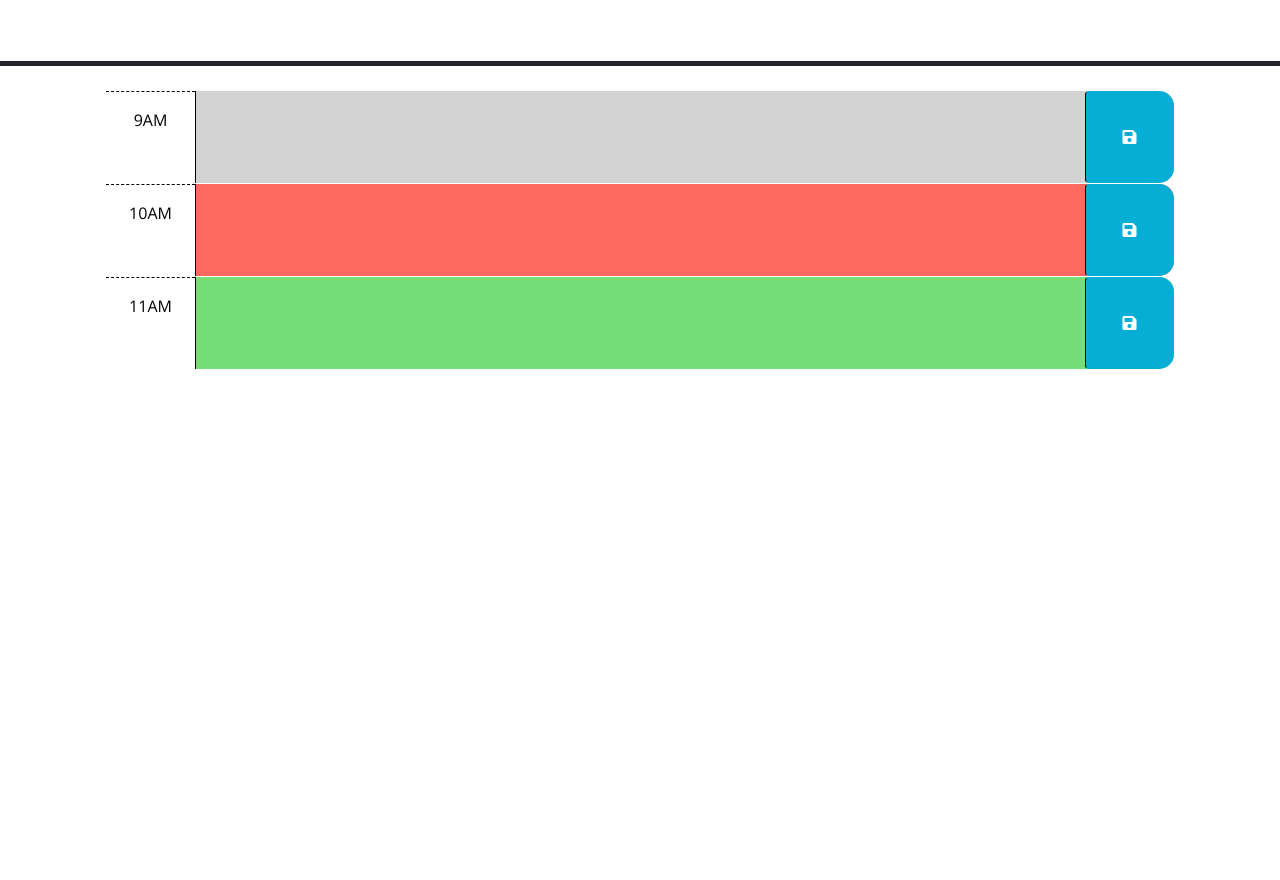
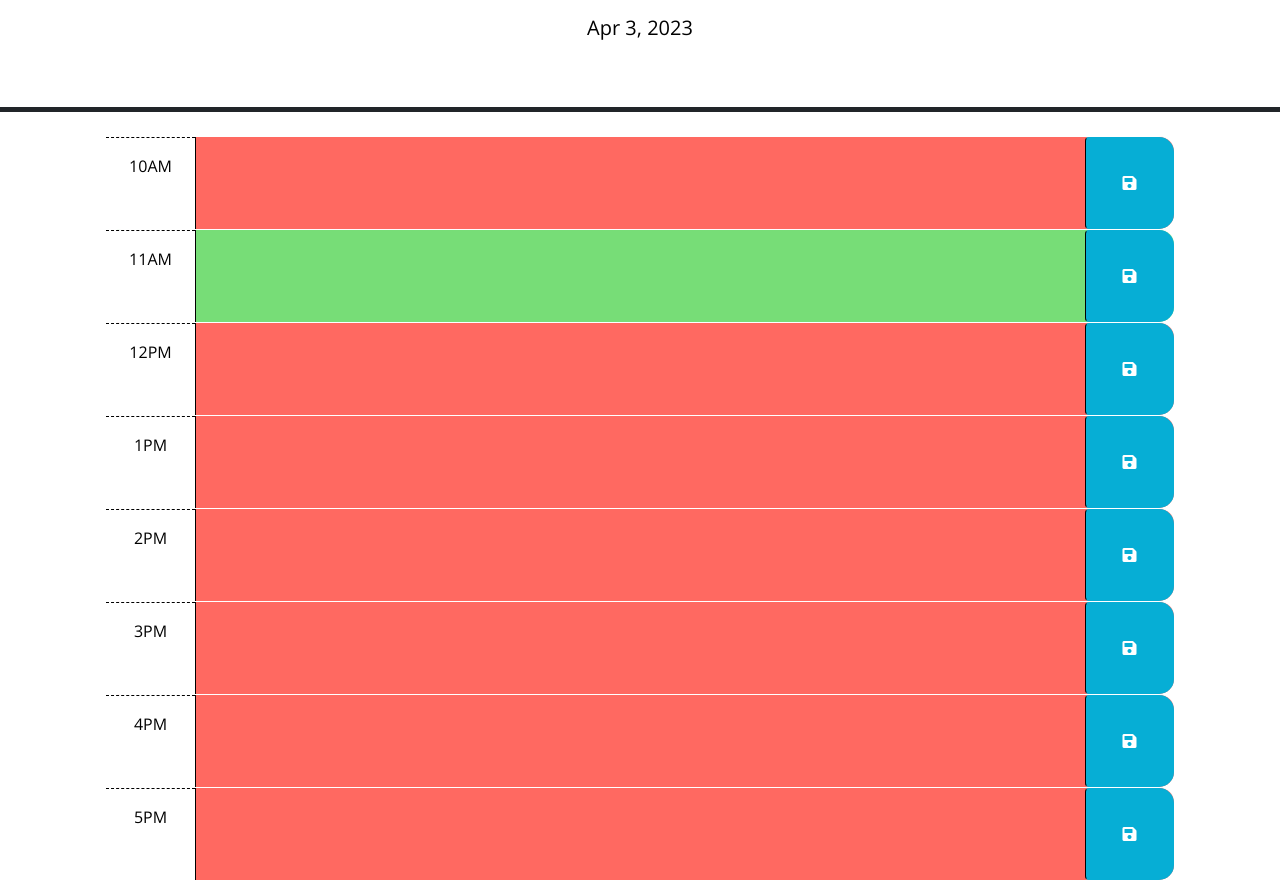
Before and after one commit to msapiandante/work-day-scheduler, a plain HTML site: page index.html in a window 1280 px wide. Shown: the part 166-1046 px from the top of the page. Before the commit the page ends 800 px from the top, so only its background shows below. Drawn offline with nearby package versions, Linux system fonts and the light colour scheme; files that its build step writes are made by us from their sources.

Commit message:
continued to debug jS

```diff
--- a/assets/script.js
+++ b/assets/script.js
@@ -1,23 +1,18 @@
-// Wrap all code that interacts with the DOM in a call to jQuery to ensure that
-// the code isn't run until the browser has finished rendering all the elements
-// in the html.
-$(function () {
-    // TODO: Add a listener for click events on the save button. This code should
-    // use the id in the containing time-block as a key to save the user input in
-    // local storage. HINT: What does `this` reference in the click listener
-    // function? How can DOM traversal be used to get the "hour-x" id of the
-    // time-block containing the button that was clicked? How might the id be
-    // useful when saving the description in local storage?
-    //
-    // TODO: Add code to apply the past, present, or future class to each time
-    // block by comparing the id to the current hour. HINTS: How can the id
-    // attribute of each time-block be used to conditionally add or remove the
-    // past, present, and future classes? How can Day.js be used to get the
-    // current hour in 24-hour time?
-    //
-    // TODO: Add code to get any user input that was saved in localStorage and set
-    // the values of the corresponding textarea elements. HINT: How can the id
-    // attribute of each time-block be used to do this?
-    //
-    // TODO: Add code to display the current date in the header of the page.
-  });
+var today = dayjs();
+$('#currentDay').text(today.format('MMM D, YYYY'));
+
+var calendarEvent= document.querySelector("hour");
+var button = document.querySelectorAll("#button");
+
+button.addEventListener("click", saveEvents());
+
+function saveEvents(){
+    localStorage.setItem("calendarEvent", JSON.stringify(calendarEvent))
+};
+  function showEvents() {
+  localStorage.getItem("calendarEvent",JSON.stringify(calendarEvent)
+
+  )};
+
+  saveEvents();
+  showEvents();
--- a/assets/style.css
+++ b/assets/style.css
@@ -29,7 +29,11 @@
     color: #000000;
     border-top: 1px dashed #000000;
   }
-
+  .lead {
+    font-size: 1.25rem;
+    font-weight: 300;
+    color:#000000
+  }
   .past {
     background-color: #d3d3d3;
     color: white;
--- a/index.html
+++ b/index.html
@@ -18,7 +18,12 @@
       href="https://fonts.googleapis.com/css?family=Open+Sans&display=swap"
       rel="stylesheet"
     />
-    <link rel="stylesheet" href="style.css" />
+    <link rel="stylesheet" href="./assets/style.css" />
+    <script
+    src="https://cdn.jsdelivr.net/npm/dayjs@1.11.3/dayjs.min.js"
+    integrity="sha256-iu/zLUB+QgISXBLCW/mcDi/rnf4m4uEDO0wauy76x7U="
+    crossorigin="anonymous"></script>
+
     <title>Work Day Scheduler</title>
   </head>
 
@@ -29,37 +34,58 @@
       <p id="currentDay" class="lead"></p>
     </header>
     <div class="container-lg px-5">
-      <!-- Use class for "past", "present", and "future" to apply styles to the
-        time-block divs accordingly. The javascript will need to do this by
-        adding/removing these classes on each div by comparing the hour in the
-        id to the current hour. The html provided below is meant to be an example
-        demonstrating how the css provided can be leveraged to create the
-        desired layout and colors. The html below should be removed or updated
-        in the finished product. Remember to delete this comment once the
-        code is implemented.
-        -->
 
-      <!-- Example of a past time block. The "past" class adds a gray background color. -->
-      <div id="hour-9" class="row time-block past">
-        <div class="col-2 col-md-1 hour text-center py-3">9AM</div>
-        <textarea class="col-8 col-md-10 description" rows="3"> </textarea>
-        <button class="btn saveBtn col-2 col-md-1" aria-label="save">
-          <i class="fas fa-save" aria-hidden="true"></i>
-        </button>
-      </div>
-
-      <!-- Example of a a present time block. The "present" class adds a red background color. -->
-      <div id="hour-10" class="row time-block present">
+      <div id="hour" class="row time-block present">
         <div class="col-2 col-md-1 hour text-center py-3">10AM</div>
         <textarea class="col-8 col-md-10 description" rows="3"> </textarea>
         <button class="btn saveBtn col-2 col-md-1" aria-label="save">
           <i class="fas fa-save" aria-hidden="true"></i>
         </button>
       </div>
-
-      <!-- Example of a future time block. The "future" class adds a green background color. -->
-      <div id="hour-11" class="row time-block future">
+      <div id="hour" class="row time-block future">
         <div class="col-2 col-md-1 hour text-center py-3">11AM</div>
+        <textarea class="col-8 col-md-10 description" rows="3"> </textarea>
+        <button class="btn saveBtn col-2 col-md-1" aria-label="save">
+          <i class="fas fa-save" aria-hidden="true"></i>
+        </button>
+      </div>
+      <div id="hour" class="row time-block present">
+        <div class="col-2 col-md-1 hour text-center py-3">12PM</div>
+        <textarea class="col-8 col-md-10 description" rows="3"> </textarea>
+        <button class="btn saveBtn col-2 col-md-1" aria-label="save">
+          <i class="fas fa-save" aria-hidden="true"></i>
+        </button>
+      </div>
+      <div id="hour" class="row time-block present">
+        <div class="col-2 col-md-1 hour text-center py-3">1PM</div>
+        <textarea class="col-8 col-md-10 description" rows="3"> </textarea>
+        <button class="btn saveBtn col-2 col-md-1" aria-label="save">
+          <i class="fas fa-save" aria-hidden="true"></i>
+        </button>
+      </div>
+      <div id="hour" class="row time-block present">
+        <div class="col-2 col-md-1 hour text-center py-3">2PM</div>
+        <textarea class="col-8 col-md-10 description" rows="3"> </textarea>
+        <button class="btn saveBtn col-2 col-md-1" aria-label="save">
+          <i class="fas fa-save" aria-hidden="true"></i>
+        </button>
+      </div>
+      <div id="hour" class="row time-block present">
+        <div class="col-2 col-md-1 hour text-center py-3">3PM</div>
+        <textarea class="col-8 col-md-10 description" rows="3"> </textarea>
+        <button class="btn saveBtn col-2 col-md-1" aria-label="save">
+          <i class="fas fa-save" aria-hidden="true"></i>
+        </button>
+      </div>
+      <div id="hour" class="row time-block present">
+        <div class="col-2 col-md-1 hour text-center py-3">4PM</div>
+        <textarea class="col-8 col-md-10 description" rows="3"> </textarea>
+        <button class="btn saveBtn col-2 col-md-1" aria-label="save">
+          <i class="fas fa-save" aria-hidden="true"></i>
+        </button>
+      </div>
+      <div id="hour" class="row time-block present">
+        <div class="col-2 col-md-1 hour text-center py-3">5PM</div>
         <textarea class="col-8 col-md-10 description" rows="3"> </textarea>
         <button class="btn saveBtn col-2 col-md-1" aria-label="save">
           <i class="fas fa-save" aria-hidden="true"></i>
@@ -67,12 +93,6 @@
       </div>
     </div>
     <script src="https://code.jquery.com/jquery-3.4.1.min.js"></script>
-    <script
-      src="https://cdn.jsdelivr.net/npm/dayjs@1.11.3/dayjs.min.js"
-      integrity="sha256-iu/zLUB+QgISXBLCW/mcDi/rnf4m4uEDO0wauy76x7U="
-      crossorigin="anonymous"
-    ></script>
-
-    <script src="script.js"></script>
+    <script src="./assets/script.js"></script>
   </body>
 </html>
```
Also changed, not shown: 1 other file.
